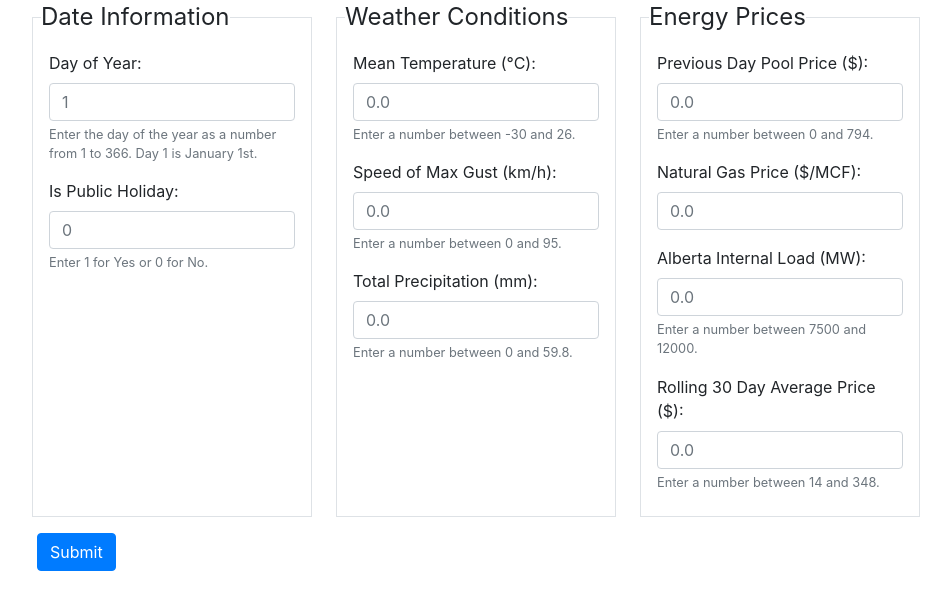
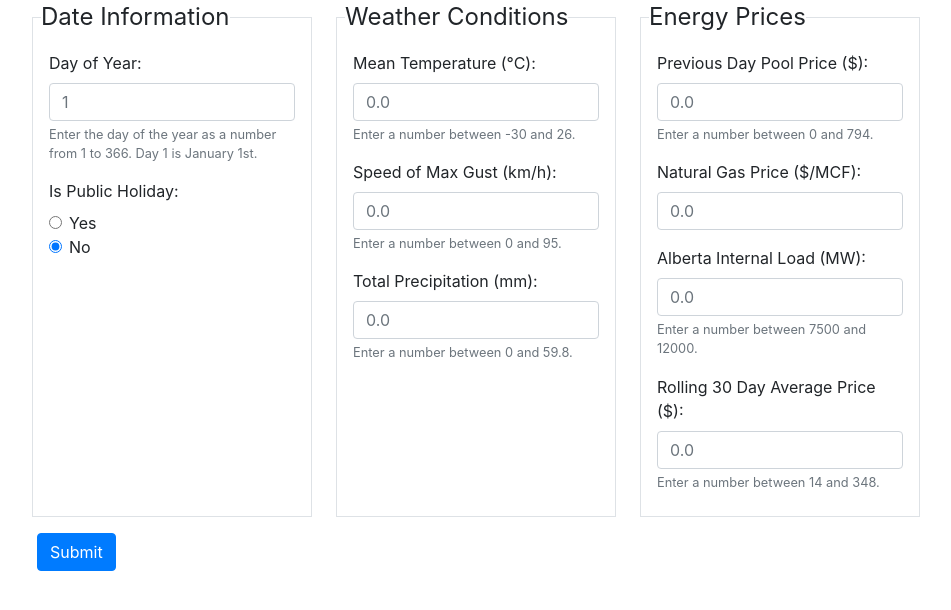
Before and after one commit to chews0n/reimagined-parakeet, a Django app: page / in a window 1280 px wide. Shown: the part 161-771 px from the top of the page, without its empty margins (48-999 px from the left). Run offline with Django 5.2, Linux system fonts and the light colour scheme; some libraries are stand-ins or nearby versions.

Commit message:
fixed the radio button call

```diff
--- a/iris-prediction-django-web-app/iris_predict_app/templates/predict.html
+++ b/iris-prediction-django-web-app/iris_predict_app/templates/predict.html
@@ -68,14 +68,14 @@
                             <input type="number" step="1" class="form-control" id="day_of_year" placeholder="1" required>
                             <small class="form-text text-muted">Enter the day of the year as a number from 1 to 366. Day 1 is January 1st.</small>
                         </div>
-                        <div class="form-group mx-2">
-                            <label for="is_public_holiday">Is Public Holiday:</label>
-                            <input type="number" step="1" class="form-control" id="is_public_holiday" placeholder="0">
-                            <small class="form-text text-muted">Enter 1 for Yes or 0 for No.</small>
-                        </div>
+<!--                        <div class="form-group mx-2">-->
+<!--                            <label for="is_public_holiday">Is Public Holiday:</label>-->
+<!--                            <input type="number" step="1" class="form-control" id="is_public_holiday" placeholder="0">-->
+<!--                            <small class="form-text text-muted">Enter 1 for Yes or 0 for No.</small>-->
+<!--                        </div>-->
                         <!-- Long: I want to try making the radio button for
                             this input feature but it returns an error with POST.
-                            I'll try again later.
+                            I'll try again later.-->
                         <div class="form-group mx-2">
                             <label>Is Public Holiday:</label>
                             <div class="form-check">
@@ -86,7 +86,7 @@
                                 <input class="form-check-input" type="radio" name="is_public_holiday" id="holiday_no" value="0" checked>
                                 <label class="form-check-label" for="holiday_no">No</label>
                             </div>
-                        </div> -->
+                        </div>
                     </fieldset>
 
                     <!-- Weather conditions group -->
@@ -158,7 +158,7 @@
                 spd_of_max_gust:$('#spd_of_max_gust').val(),
                 day_of_year:$('#day_of_year').val(),
                 total_precip:$('#total_precip').val(),
-                is_public_holiday:$('#is_public_holiday').val(),
+                is_public_holiday:$('input[name=is_public_holiday]').val(),
                 csrfmiddlewaretoken:$('input[name=csrfmiddlewaretoken]').val(),
                 action: 'post'
             },
```
